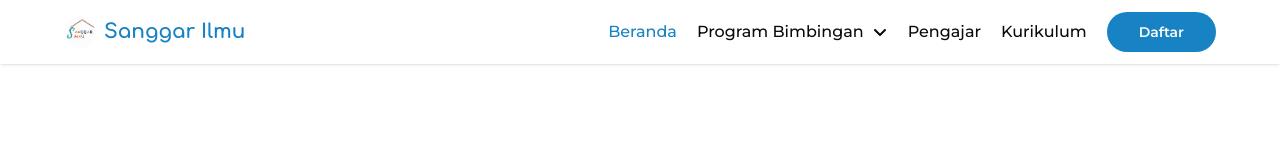
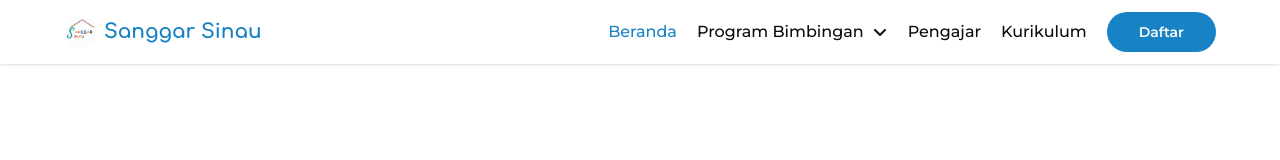
Before and after one commit to DyArdh/sanggar-sinau, a Next.js app: page / in a window 1280 px wide. Shown: the top 160 px of the page. Built offline with nearby package versions, Linux system fonts and the light colour scheme.

Commit message:
Feat: Fix Type In Navbar

```diff
--- a/src/components/Navbar.jsx
+++ b/src/components/Navbar.jsx
@@ -57,7 +57,7 @@ const Navbar = () => {
         <div className="flex items-center justify-between">
           <Link href="/" className="flex items-center">
             <Image src={Logo} alt="Logo" className="h-8 w-8" />
-            <span className="ml-2 font-comfortaa text-lg font-bold text-primary md:text-xl">Sanggar Ilmu</span>
+            <span className="ml-2 font-comfortaa text-lg font-bold text-primary md:text-xl">Sanggar Sinau</span>
           </Link>
           <div className="hidden items-center space-x-5 font-medium md:flex">
             <Link href="/" className={`${router === '/' ? 'text-primary' : 'hover:text-primary'}`}>
```
